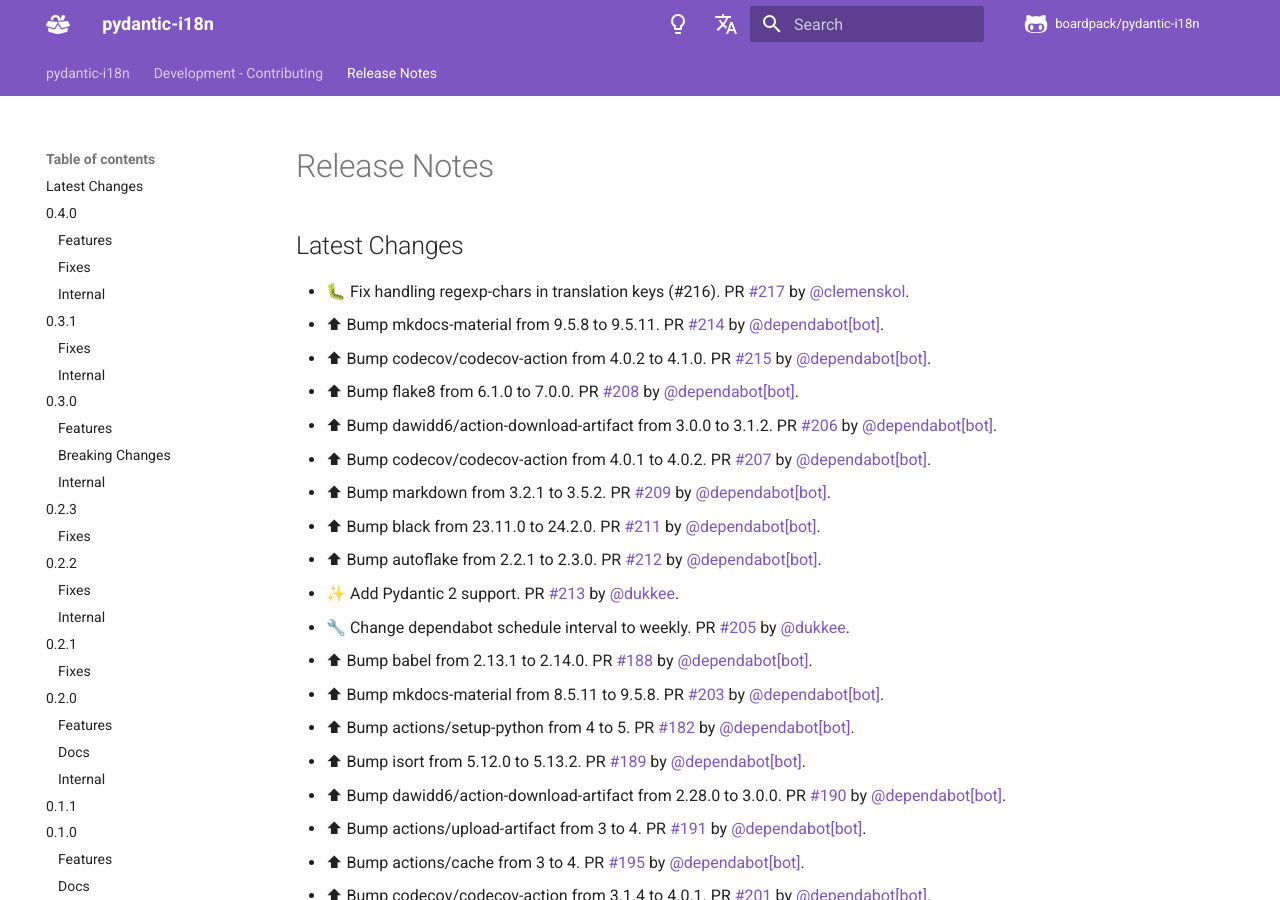
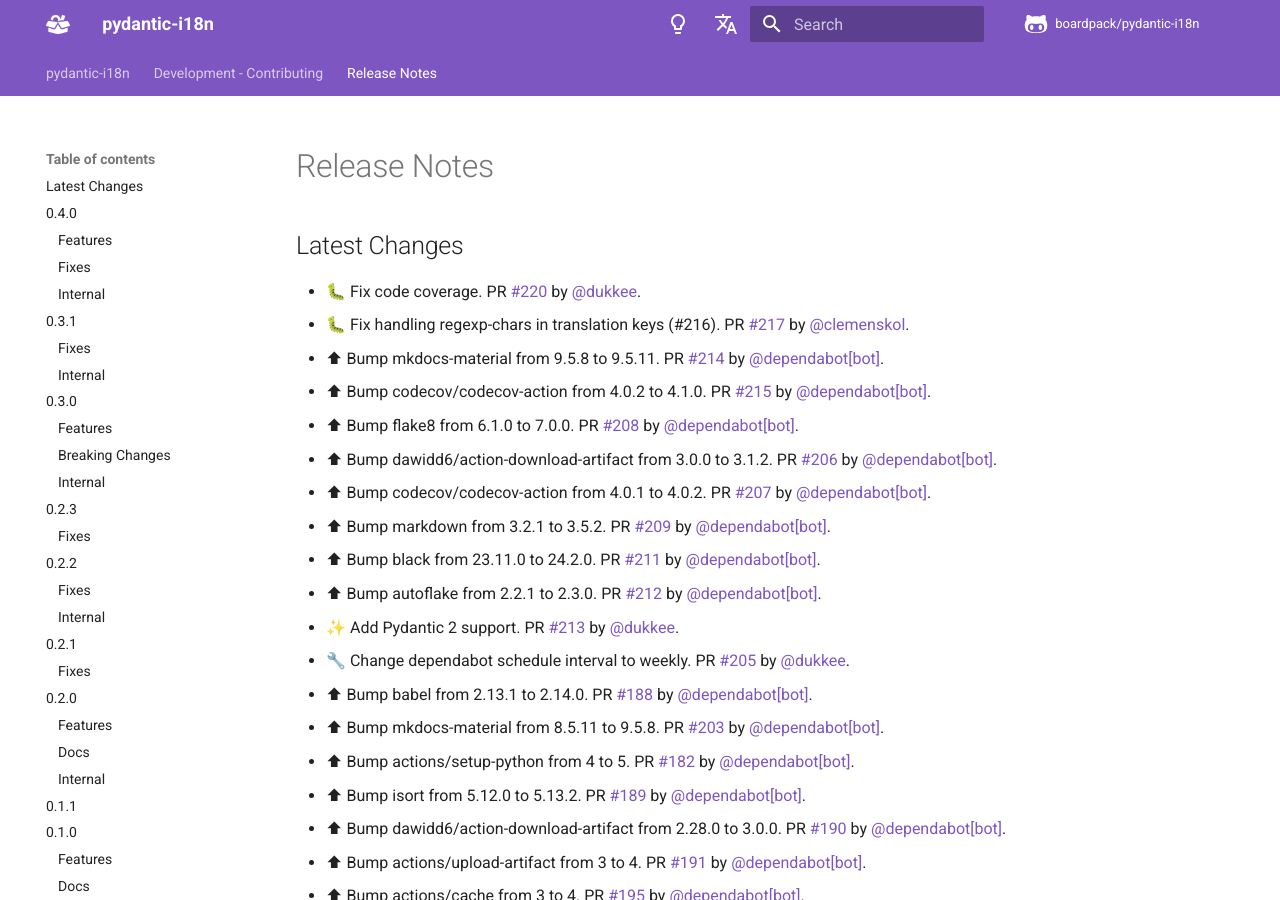
Before and after one commit to boardpack/pydantic-i18n, an MkDocs documentation site: the page built from docs/en/docs/release-notes.md, in a window 1280 px wide and 900 px high. Built offline with MkDocs 1.6.1 and Material for MkDocs 9.7.7, drawn with Linux system fonts in a browser that asks for light colours; comment, search, counter and statistics services are not loaded.

Commit message:
📝 Update release notes

```diff
--- a/docs/en/docs/release-notes.md
+++ b/docs/en/docs/release-notes.md
@@ -2,6 +2,7 @@
 
 ## Latest Changes
 
+* 🐛 Fix code coverage. PR [#220](https://github.com/boardpack/pydantic-i18n/pull/220) by [@dukkee](https://github.com/dukkee).
 * 🐛 Fix handling regexp-chars in translation keys (#216). PR [#217](https://github.com/boardpack/pydantic-i18n/pull/217) by [@clemenskol](https://github.com/clemenskol).
 * ⬆ Bump mkdocs-material from 9.5.8 to 9.5.11. PR [#214](https://github.com/boardpack/pydantic-i18n/pull/214) by [@dependabot[bot]](https://github.com/apps/dependabot).
 * ⬆ Bump codecov/codecov-action from 4.0.2 to 4.1.0. PR [#215](https://github.com/boardpack/pydantic-i18n/pull/215) by [@dependabot[bot]](https://github.com/apps/dependabot).
```
